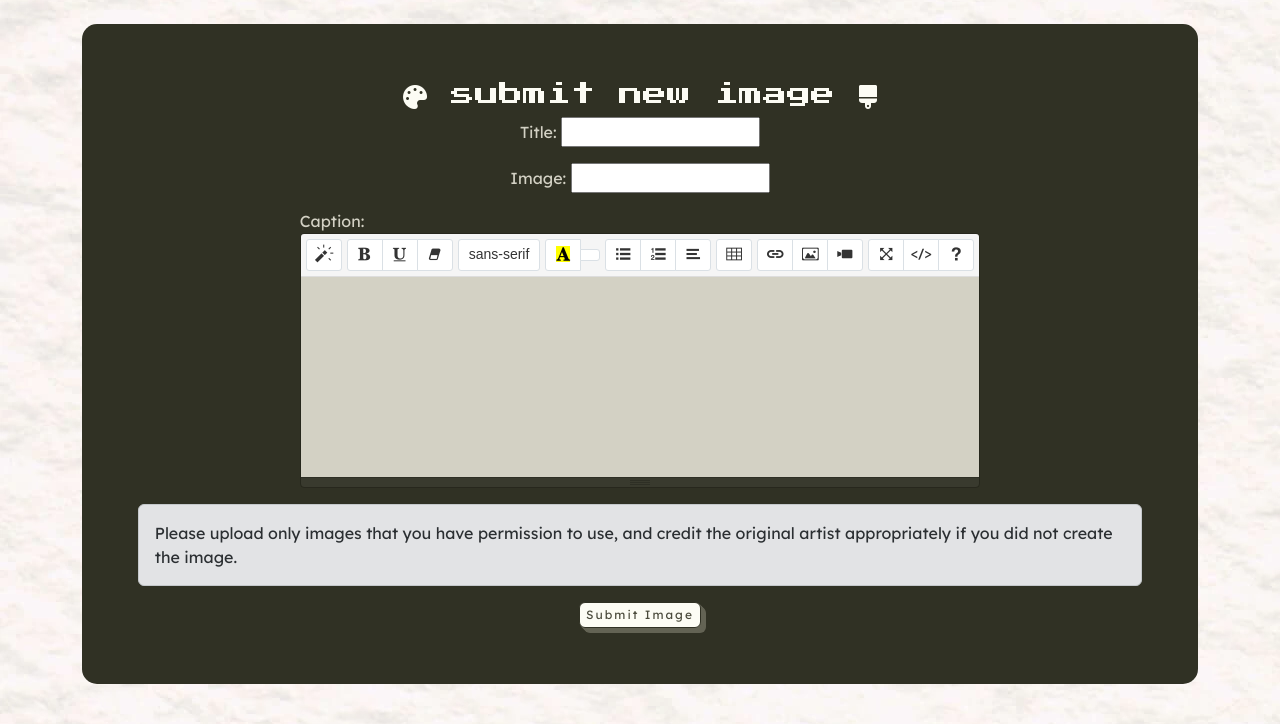
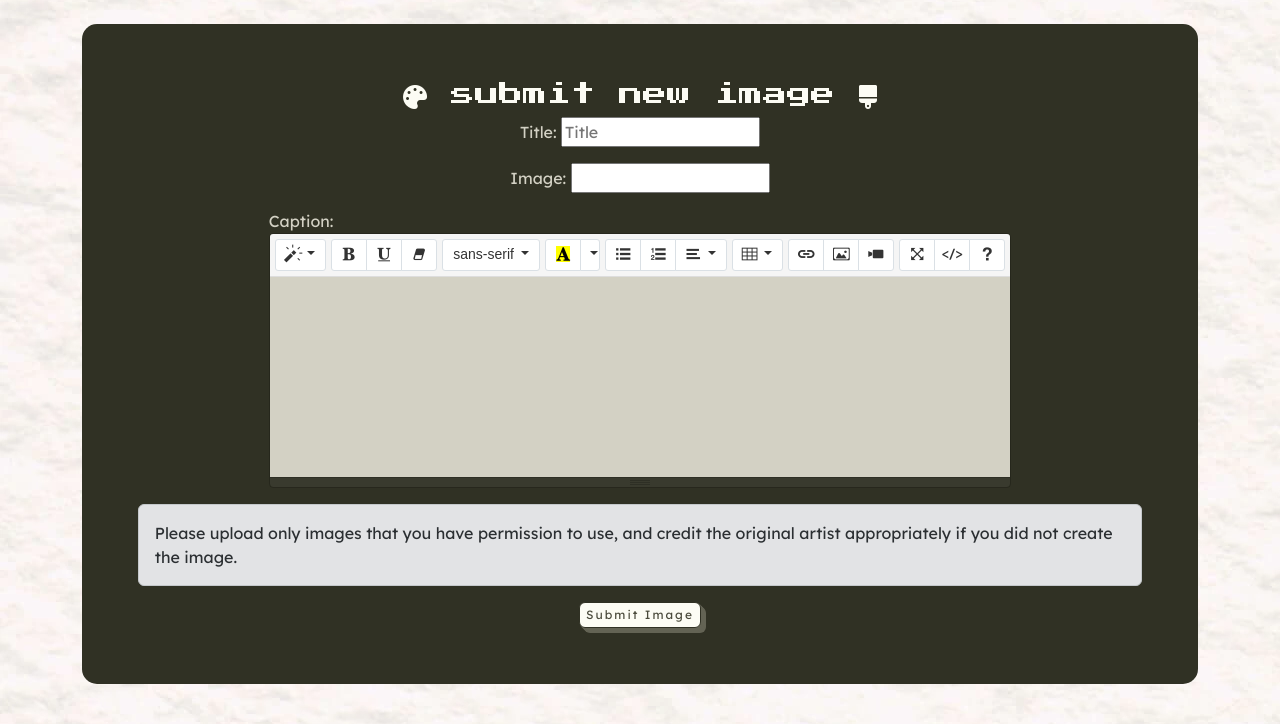
Before and after one commit to acmuckian/friendcurate, a Django app: page /submit in a window 1280 px wide. Shown: the part 102-826 px from the top of the page. Run offline with Django 4.2, Linux system fonts and the light colour scheme; the visitor is signed in with stand-in values (Sample User, id 1); some libraries are stand-ins or nearby versions; some web fonts are replaced.

Commit message:
added a bug

```diff
--- a/img/forms.py
+++ b/img/forms.py
@@ -48,6 +48,16 @@ class CreateImg(forms.ModelForm):
         model = Img
         fields = ["title", "image", "caption", ]
 
+    def __init__(self, *args, **kwargs):
+        super().__init__(*args, **kwargs)
+        instance = kwargs.get('instance')
+        self.fields['title'].widget.attrs['placeholder'] = (
+            instance.title if instance and instance.title else 'Title'
+        )
+        self.fields['caption'].widget.attrs['placeholder'] = (
+            instance.caption if instance and instance.caption else 'Caption'
+        )
+
     def clean_caption(self):
         data = self.cleaned_data.get('caption', '').strip()
         import re
--- a/static/css/styles.css
+++ b/static/css/styles.css
@@ -337,9 +337,7 @@ main {
 .note-btn .note-icon-caret svg {
     display: none !important;
 }
- .note-btn.dropdown-toggle::after {
-    display: none !important;
-}
+
 /* favourites.html */
 
 #favourite-images {
--- a/templates/img/single.html
+++ b/templates/img/single.html
@@ -14,8 +14,7 @@
                     <p class="text-muted">by {{ img.author }}</p>
                     {% if user.is_authenticated %}
                     {% if img.id in favourite_ids %}
-                    <a href="{% url 'add_favourite' img.id %}" class="btn btn-primary disabled-link" tabindex="-1"
-                        aria-disabled="true">Favourited </a>
+                    <a href="{% url 'add_favourite' img.id %}" class="btn btn-primary">Unfavourite </a>
                     {% else %}
                     <a href="{% url 'add_favourite' img.id %}" class="btn btn-primary"> &#9733; Favourite &#9733;</a>
                     {% endif %}
```
Also changed, not shown: TESTING.md (+5 -1 lines), README.md.
